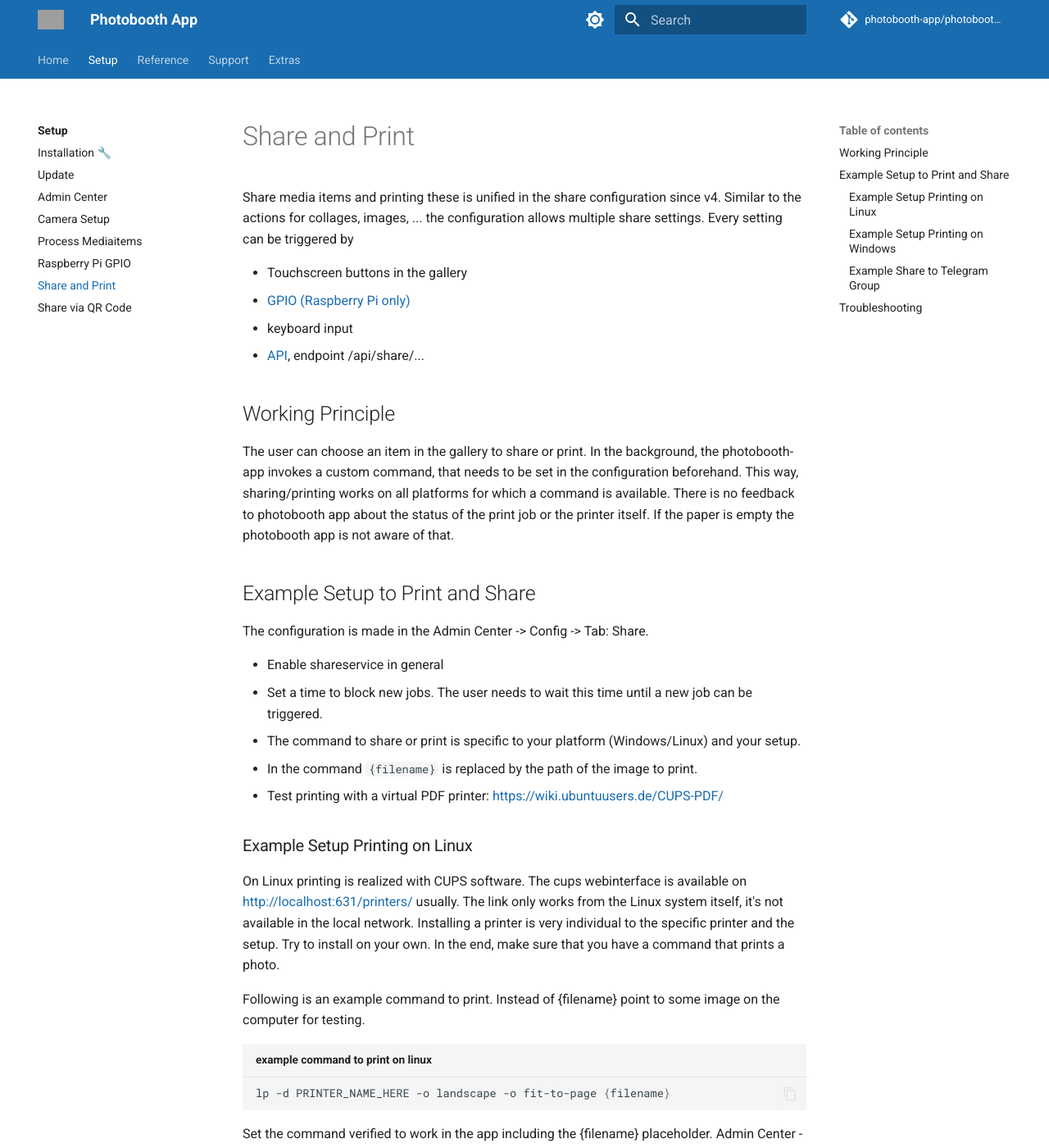
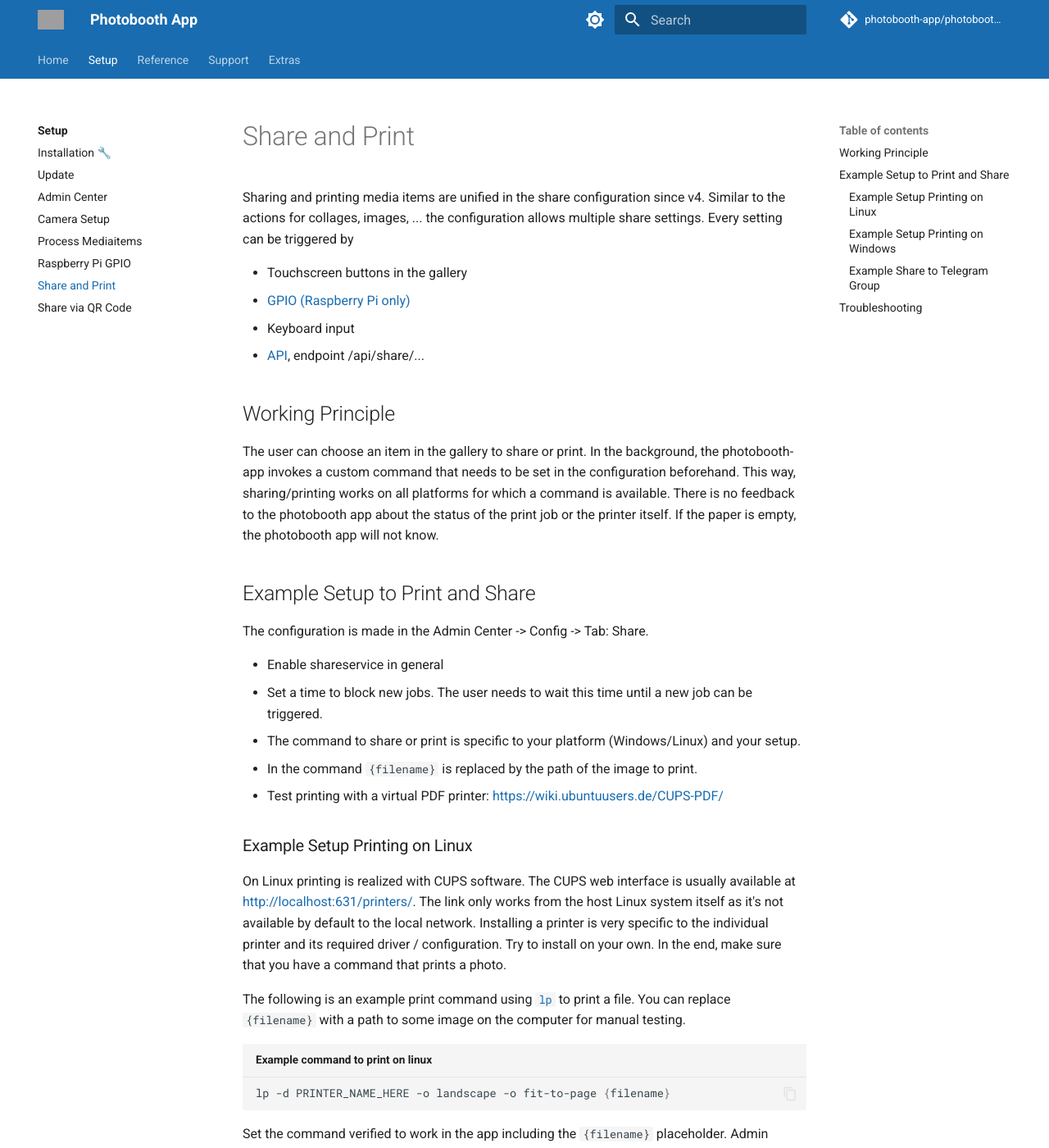
Before and after one commit to photobooth-app/photobooth-docs, an MkDocs documentation site: the page built from docs/setup/share_print.md, in a window 1280 px wide and 1400 px high. Shown: the whole window at 82% size. Built offline with MkDocs 1.6.1 and Material for MkDocs 9.7.7, drawn with Linux system fonts in a browser that asks for light colours; comment, search, counter and statistics services are not loaded; some of the changed text lies outside the part shown; grey boxes are pictures that could not be loaded.

Commit message:
Add DNP printer example for Linux, minor edits

````diff
--- a/docs/setup/share_print.md
+++ b/docs/setup/share_print.md
@@ -1,19 +1,19 @@
 # Share and Print
 
-Share media items and printing these is unified in the share configuration since v4.
+Sharing and printing media items are unified in the share configuration since v4.
 Similar to the actions for collages, images, ... the configuration allows multiple share settings. Every setting can be triggered by
 
 - Touchscreen buttons in the gallery
 - [GPIO (Raspberry Pi only)](./gpio.md)
-- keyboard input
+- Keyboard input
 - [API](../reference/api.md), endpoint /api/share/...
 
 ## Working Principle
 
-The user can choose an item in the gallery to share or print. In the background, the photobooth-app invokes a custom command, that needs to be set in the configuration beforehand.
+The user can choose an item in the gallery to share or print. In the background, the photobooth-app invokes a custom command that needs to be set in the configuration beforehand.
 This way, sharing/printing works on all platforms for which a command is available.
-There is no feedback to photobooth app about the status of the print job or the printer itself.
-If the paper is empty the photobooth app is not aware of that.
+There is no feedback to the photobooth app about the status of the print job or the printer itself.
+If the paper is empty, the photobooth app will not know.
 
 ## Example Setup to Print and Share
 
@@ -27,19 +27,19 @@
 
 ### Example Setup Printing on Linux
 
-On Linux printing is realized with CUPS software. The cups webinterface is available on <http://localhost:631/printers/> usually.
-The link only works from the Linux system itself, it's not available in the local network.
-Installing a printer is very individual to the specific printer and the setup.
+On Linux printing is realized with CUPS software. The CUPS web interface is usually available at <http://localhost:631/printers/>.
+The link only works from the host Linux system itself as it's not available by default to the local network.
+Installing a printer is very specific to the individual printer and its required driver / configuration.
 Try to install on your own. In the end, make sure that you have a command that prints a photo.
 
-Following is an example command to print.
-Instead of {filename} point to some image on the computer for testing.
+The following is an example print command using [`lp`](https://www.man7.org/linux/man-pages/man1/lp.1.html) to print a file.
+You can replace `{filename}` with a path to some image on the computer for manual testing.
 
-```sh title="example command to print on linux"
+```sh title="Example command to print on linux"
 lp -d PRINTER_NAME_HERE -o landscape -o fit-to-page {filename}
 ```
 
-Set the command verified to work in the app including the {filename} placeholder.
+Set the command verified to work in the app including the `{filename}` placeholder.
 Admin Center -> Config -> Tab: HardwareInputOutput.
 
 If you use other commands, that work better in your installation, let me know in [GitHub Discussions](https://github.com/photobooth-app/photobooth-app/discussions/).
--- a/mkdocs.yml
+++ b/mkdocs.yml
@@ -114,12 +114,13 @@
       - support/faq.md
   - Extras:
       - extras/index.md
+      - extras/buzzer.md
+      - extras/display.md
       - extras/onscreenkeyboard.md
+      - extras/printerexample.md
+      - extras/sync.md
+      - extras/wifi.md
       - extras/wled.md
-      - extras/buzzer.md
-      - extras/wifi.md
-      - extras/sync.md
-      - extras/display.md
 
 not_in_nav: |
   /extras/shareservice-landing.md
````
Also changed, not shown: docs/extras/printerexample.md (added, +89 -0 lines).
